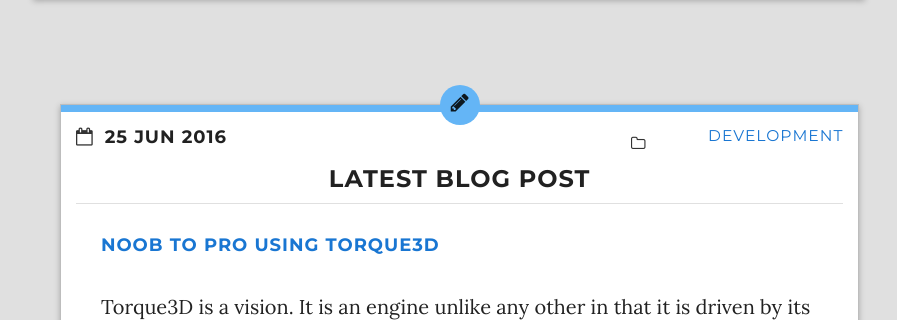
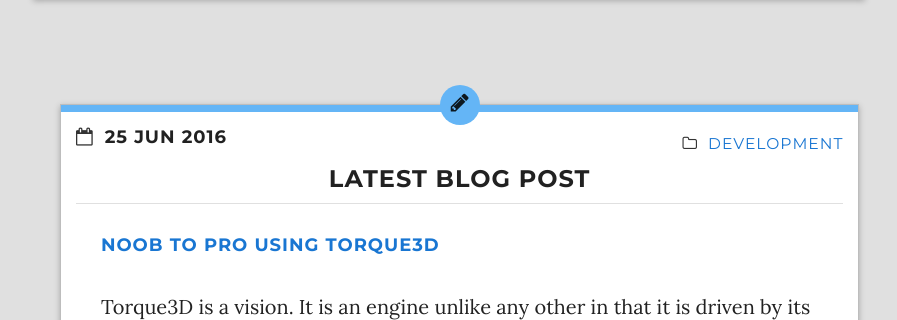
Before and after one commit to WilloWispGames/WilloWispGames.github.io, a Jekyll site: the page built from index.html, in a window 1280 px wide. Shown: the part 506-826 px from the top of the page, without its empty margins (191-1088 px from the left). Built offline with Jekyll 4.4.1, drawn with Linux system fonts in a browser that asks for light colours; nearby versions of some CDN libraries; comment, search, counter and statistics services are not loaded.

Commit message:
Update homePanes.html

```diff
--- a/_includes/homePanes.html
+++ b/_includes/homePanes.html
@@ -31,7 +31,7 @@
 				<h3 class="cat">
 					<small>
 					<i class="fa fa-folder-o"></i>
-    					<a class="cat" href="{{site.baseurl}}/categories/{{ post.category | downcase }}.html">
+    					<a href="{{site.baseurl}}/categories/{{ post.category | downcase }}.html">
     					{{ post.category }}
     					</a>
   					</small>
```
